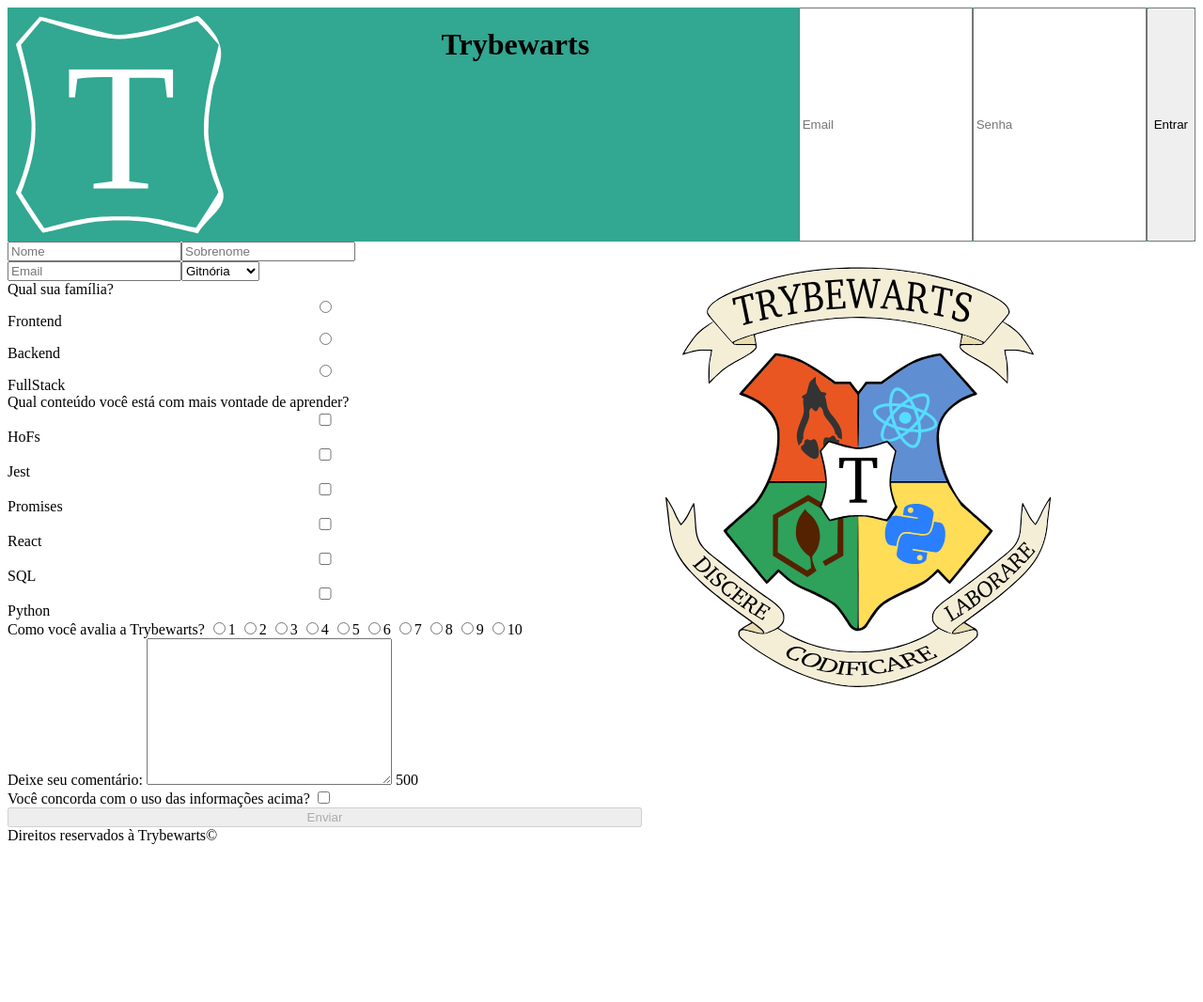
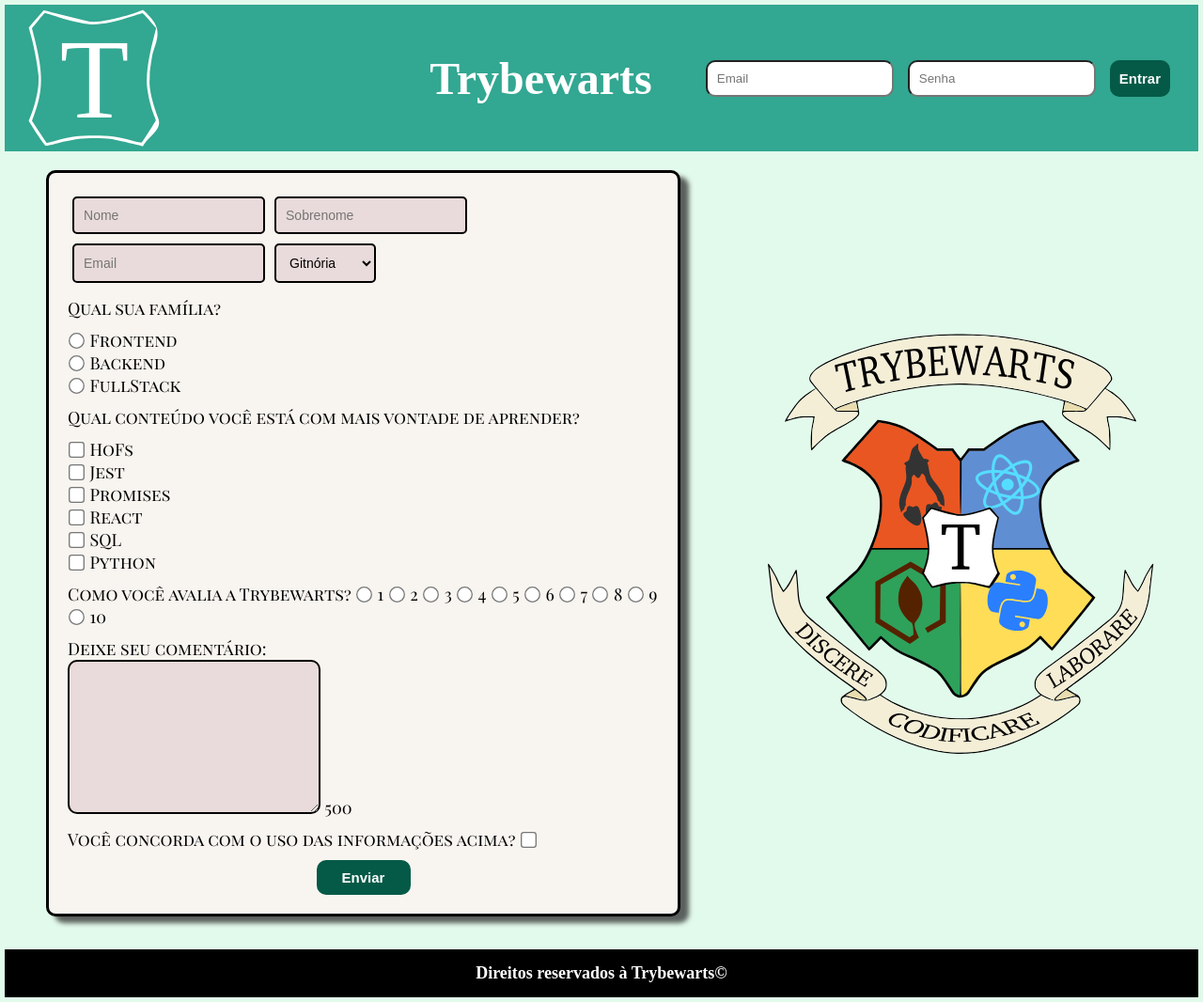
Before and after one commit to Guga-Santos/TrybeWarts, a website: page index.html in a window 1280 px wide. Shown: the whole page at 94% size. Before the commit the page ends 906 px from the top, so only its background shows below. Drawn offline with Linux system fonts and the light colour scheme.

Commit message:
Alteração no Estilo da pagina

```diff
--- a/index.html
+++ b/index.html
@@ -36,35 +36,72 @@
       </div>
       <section id="input-family">
         <label id="label-family" for="family">Qual sua família?</label>
-        <input type="radio" name="family" value="Frontend">Frontend
-        <input type="radio" name="family" value="Backend">Backend
-        <input type="radio" name="family" value="FullStack">FullStack
+        <label for="id-frontend">
+          <input type="radio" name="family" id="id-frontend" value="Frontend"> Frontend
+        </label>
+        <label for="id-backend">
+          <input type="radio" name="family" id="id-backend" value="Backend"> Backend
+        </label>
+        <label for="id-fullstack">
+          <input type="radio" name="family" id="id-fullstack" value="FullStack"> FullStack
+        </label>
       </section>
       <section id="input-content">
-        <label for="" id="label-content" class="label-content">Qual conteúdo você está com mais vontade de
-          aprender?</label>
-        <input type="checkbox" name="" class="subject" value="HoFs">HoFs
-        <input type="checkbox" name="" class="subject" value="Jest">Jest
-        <input type="checkbox" name="" class="subject" value="Promises">Promises
-        <input type="checkbox" name="" class="subject" value="React">React
-        <input type="checkbox" name="" class="subject" value="SQL">SQL
-        <input type="checkbox" name="" class="subject" value="Python">Python
+        <label for="" id="label-content">Qual conteúdo você está com mais vontade de aprender?</label>
+        <label for="id-hofs">
+          <input type="checkbox" class="subject" id="id-hofs" name="Subjects" value="HoFs"> HoFs
+        </label>
+        <label for="id-jest">
+          <input type="checkbox" class="subject" id="id-jest" name="Subjects" value="Jest"> Jest
+        </label>
+        <label for="id-promises">
+          <input type="checkbox" class="subject" id="id-promises" name="Subjects" value="Promises"> Promises
+        </label>
+        <label for="id-react">
+          <input type="checkbox" class="subject" id="id-react" name="Subjects" value="React"> React
+        </label>
+        <label for="id-sql">
+          <input type="checkbox" class="subject" id="id-sql" name="Subjects" value="SQL"> SQL
+        </label>
+        <label for="id-python">
+          <input type="checkbox" class="subject" id="id-python" name="Subjects" value="Python"> Python
+        </label>
       </section>
       <section id="input-rate">
         <label for="" id="label-rate">Como você avalia a Trybewarts?</label>
-        <input type="radio" name="rate" value="1">1
-        <input type="radio" name="rate" value="2">2
-        <input type="radio" name="rate" value="3">3
-        <input type="radio" name="rate" value="4">4
-        <input type="radio" name="rate" value="5">5
-        <input type="radio" name="rate" value="6">6
-        <input type="radio" name="rate" value="7">7
-        <input type="radio" name="rate" value="8">8
-        <input type="radio" name="rate" value="9">9
-        <input type="radio" name="rate" value="10">10
+        <label for="option-1">
+          <input type="radio" name="rate" id="option-1" value="1"> 1
+        </label>
+        <label for="option-2">
+          <input type="radio" name="rate" id="option-2" value="2"> 2
+        </label>
+        <label for="option-3">
+          <input type="radio" name="rate" id="option-3" value="3"> 3
+        </label>
+        <label for="option-4">
+          <input type="radio" name="rate" id="option-4" value="4"> 4
+        </label>
+        <label for="option-5">
+          <input type="radio" name="rate" id="option-5" value="5"> 5
+        </label>
+        <label for="option-6">
+          <input type="radio" name="rate" id="option-6" value="6"> 6
+        </label>
+        <label for="option-7">
+          <input type="radio" name="rate" id="option-7" value="7"> 7
+        </label>
+        <label for="option-8">
+          <input type="radio" name="rate" id="option-8" value="8"> 8
+        </label>
+        <label for="option-9">
+          <input type="radio" name="rate" id="option-9" value="9"> 9
+        </label>
+        <label for="option-10">
+          <input type="radio" name="rate" id="option-10" value="10"> 10
+        </label>
       </section>
       <section id="input-textarea">
-        <label for="" class="textarea">Deixe seu comentário:</label>
+        <p for="" class="textarea">Deixe seu comentário:</p>
         <textarea name="" id="textarea" cols="30" rows="10" maxlength="500"></textarea>
         <label for="" id="counter">500</label>
       </section>
@@ -76,8 +113,8 @@
     </form>
     <img src="images/trybewarts-colored.svg" alt="" id="trybewarts-forms-logo">
   </main>
+  <footer>Direitos reservados à Trybewarts©</footer>
   <script src="script.js"></script>
 </body>
-<footer>Direitos reservados à Trybewarts©</footer>
 
 </html>
--- a/script.js
+++ b/script.js
@@ -1,3 +1,4 @@
+/* Botão login - Função para retornar um Alert se o login e Senha estiver certo ou Errado. */
 const loginBtn = document.querySelector('#login-btn');
 const email = document.querySelector('#email');
 const senha = document.querySelector('#senha');
@@ -9,24 +10,19 @@ loginBtn.addEventListener('click', () => {
     alert('Email ou senha inválidos.');
   }
 });
-
-// -----------------------------------------------------------
-
+/* Botão Submit - Função para da o Submit apenas quando a opção
+concorda estiver selecionada. */
 const agreement = document.querySelector('#agreement');
 const submit = document.querySelector('#submit-btn');
 
-function checked() {
+agreement.addEventListener('click', () => {
   if (agreement.checked === true) {
     submit.removeAttribute('disabled');
   } else {
     submit.setAttribute('disabled', 'disabled');
   }
-}
-
-agreement.addEventListener('click', checked);
-
-// ---------------------------------------------------------------
-
+});
+/* Função para da colocar um contatdor de Caracter no TextArea. */
 const counter = document.querySelector('#counter');
 const texto = document.querySelector('#textarea');
 
@@ -37,9 +33,9 @@ function contador(e) {
 
 texto.addEventListener('keyup', contador);
 texto.addEventListener('keydown', contador);
+/* checkbox das materias - Função para colocar/remover atributo dos inputs do checkbox */
+const labelContent = document.querySelector('#input-content');
 
-// -----------------------------------------------------------------
-const labelContent = document.querySelector('#input-content');
 labelContent.addEventListener('click', (e) => {
   if (e.target.classList.contains('subjectX')) {
     e.target.classList.remove('subjectX');
@@ -48,7 +44,7 @@ labelContent.addEventListener('click', (e) => {
   }
   document.querySelector('#label-content').classList.remove('subjectX');
 });
-
+/* Botão Submit - Função para apagar o Fomulário e deixar apenas as Respostas no Navegador */
 const nome = document.querySelector('#input-name');
 const sobrenome = document.querySelector('#input-lastname');
 const emailForms = document.querySelector('#input-email');
@@ -67,11 +63,11 @@ submit.addEventListener('click', (e) => {
     materiasValue += `${materias[i].value}, `;
   }
   evaluation.innerHTML = '';
-  evaluation.innerHTML = `<p> Nome: ${nome.value} ${sobrenome.value} </p>`;
-  evaluation.innerHTML += `<p> Email: ${emailForms.value}</p>`;
-  evaluation.innerHTML += `<p> Casa: ${valorSelect} </p>`;
-  evaluation.innerHTML += `<p> Família: ${familia.value} </p>`;
-  evaluation.innerHTML += `<p> Matérias: ${materiasValue} </p>`;
-  evaluation.innerHTML += `<p> Avaliação: ${avaliacao.value} </p>`;
-  evaluation.innerHTML += `<p> Observações: ${observacoes.value} </p>`;
+  evaluation.innerHTML = `<p> <span>Nome:</span> ${nome.value} ${sobrenome.value} </p>`;
+  evaluation.innerHTML += `<p> <span>Email:</span> ${emailForms.value}</p>`;
+  evaluation.innerHTML += `<p> <span>Casa:</span> ${valorSelect} </p>`;
+  evaluation.innerHTML += `<p> <span>Família:</span> ${familia.value} </p>`;
+  evaluation.innerHTML += `<p> <span>Matérias:</span> ${materiasValue} </p>`;
+  evaluation.innerHTML += `<p> <span>Avaliação:</span> ${avaliacao.value} </p>`;
+  evaluation.innerHTML += `<p> <span>Observações:</span> ${observacoes.value} </p>`;
 });
--- a/style.css
+++ b/style.css
@@ -1,41 +1,142 @@
+@import url('https://fonts.googleapis.com/css2?family=Playfair+Display+SC&display=swap');
+*{
+  margin: 0;
+  padding: 0;
+  box-sizing: border-box;
+}
+body{
+ margin: 5px;
+ background-color: #e2faeb;
+}
+/* Estilo Cabeçalho */
 .header {
   display: flex;
   background-color: rgb(50, 167, 145);
   justify-content: space-between;
+  align-items: center;
 }
-
+header img {
+  width: 150px;
+  margin-left: 20px;
+}
+h1 {
+  font-size: 48px;
+  color: white;
+  margin-left: 250px;
+}
 .trybewarts-login {
   display: flex;
+  padding: 25px;
+  margin-right: 5px;
 }
-
+.trybewarts-login input {
+  margin-right: 15px;max-width: 100%;
+  max-height: 100%;
+  padding: 10px;
+  width: 200px;
+  border-radius: 10px;
+  cursor: pointer;
+}
+#login-btn {
+  padding: 10px;
+  font-size: 15px;
+  font-weight: bold;
+  background-color: #045a47;
+  color: white;
+  border: none;
+  border-radius: 10px;
+  cursor: pointer;
+}
+/* Estilo Formulário */
+main {
+  display: flex;
+  justify-content: space-around;
+  align-items: center;
+}
+/* Referência do Box-Shadow:
+https://www.devmedia.com.br/css3-box-shadow-generator/28786*/
 #evaluation-form {
   display: flex;
+  font-family: 'Playfair Display SC', serif;
   width: 675px;
+  font-size: large;
   flex-direction: column;
+  background-color: rgb(248, 245, 240);
+  border: 3px solid black;
+  border-radius: 10px;
+  padding: 20px;
+  margin: 20px;
+  box-shadow: 9px 7px 5px rgba(50, 50, 50, 0.77)
 }
-
-main {
-  display: flex;
+#input-name, #input-lastname, #input-email, #house {
+  padding: 10px;
+  border-radius: 5px;
+  border: 2px solid black;
+  font-size: 14px;
+  cursor: pointer;
+  margin: 5px;
+  background-color: rgb(233, 219, 219);
 }
-
 #trybewarts-forms-logo {
   height: 500px;
 }
-
 .nomeCompleto {
   display: flex;
 }
-
 .email-house {
   display: flex;
 }
-
 #input-family {
   display: flex;
   flex-direction: column;
 }
-
+#label-family, #label-content, #input-rate, #agree {
+  margin: 10px 0;
+}
 #input-content {
   display: flex;
   flex-direction: column;
 }
+/* Referência :
+https://www.ti-enxame.com/pt/html/aumentar-o-botao-de-radio/970214389/ */
+input[type=radio]{
+  transform: scale(1.3);
+  margin: 0 3px;
+}
+input[type=checkbox]{
+  transform: scale(1.3);
+  margin: 0 3px;
+}
+input[type=radio], input[type=checkbox]{
+  cursor: pointer;
+}
+textarea {
+  border-radius: 10px;
+  border: 2px solid black;
+  background-color: rgb(233, 219, 219);
+  padding: 5px;
+}
+#submit-btn {
+  padding: 10px;
+  width: 100px;
+  font-size: 15px;
+  font-weight: bold;
+  background-color: #045a47;
+  color: white;
+  border: none;
+  border-radius: 10px;
+  align-self: center;
+  cursor: pointer;
+}
+span {
+  font-weight: bold;
+}
+footer{
+  font-size: 18px;
+  font-weight: bold;
+  background-color: black;
+  color: white;
+  text-align: center;
+  padding: 15px;
+  margin-top: 15px;
+}
```
